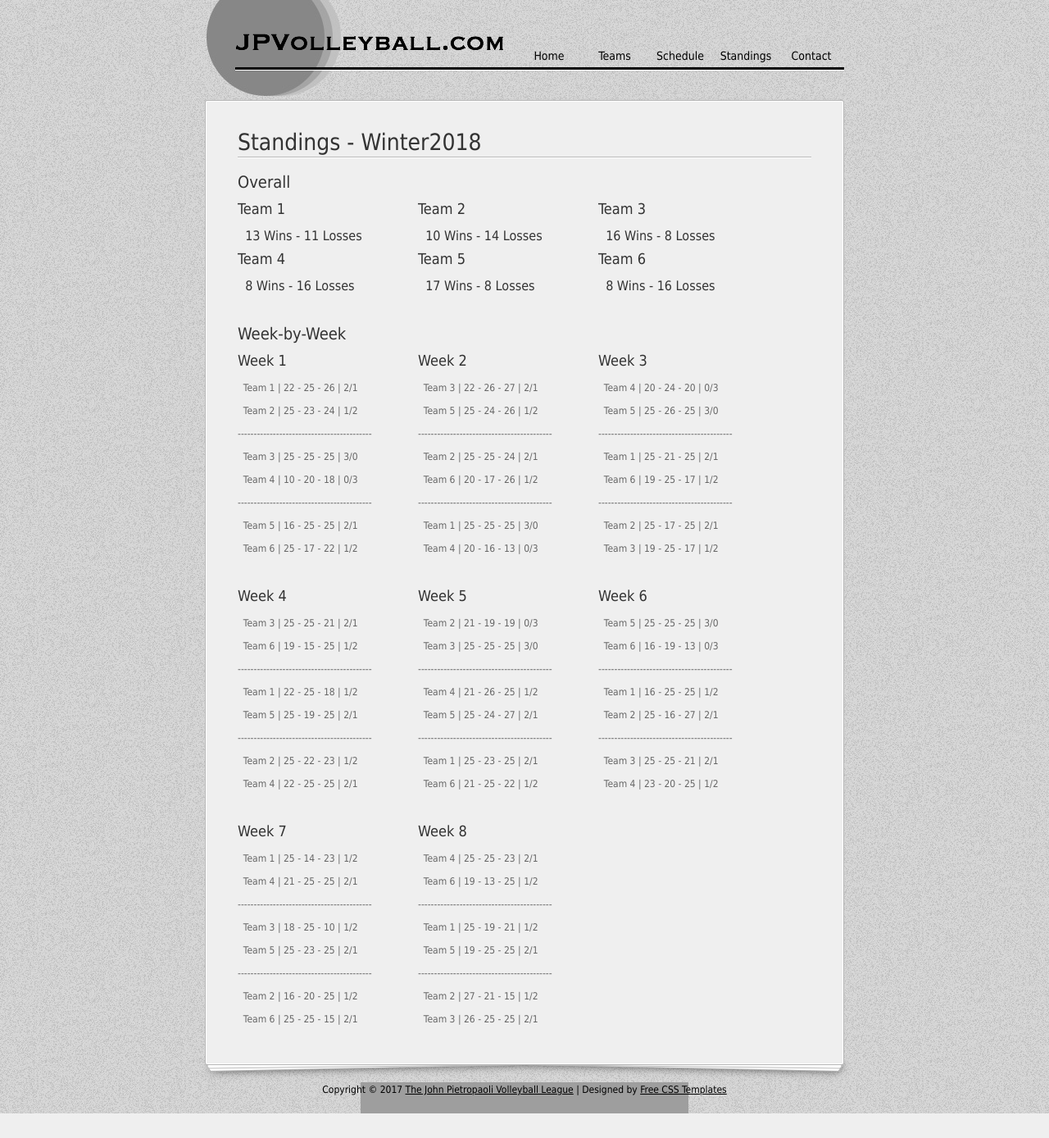
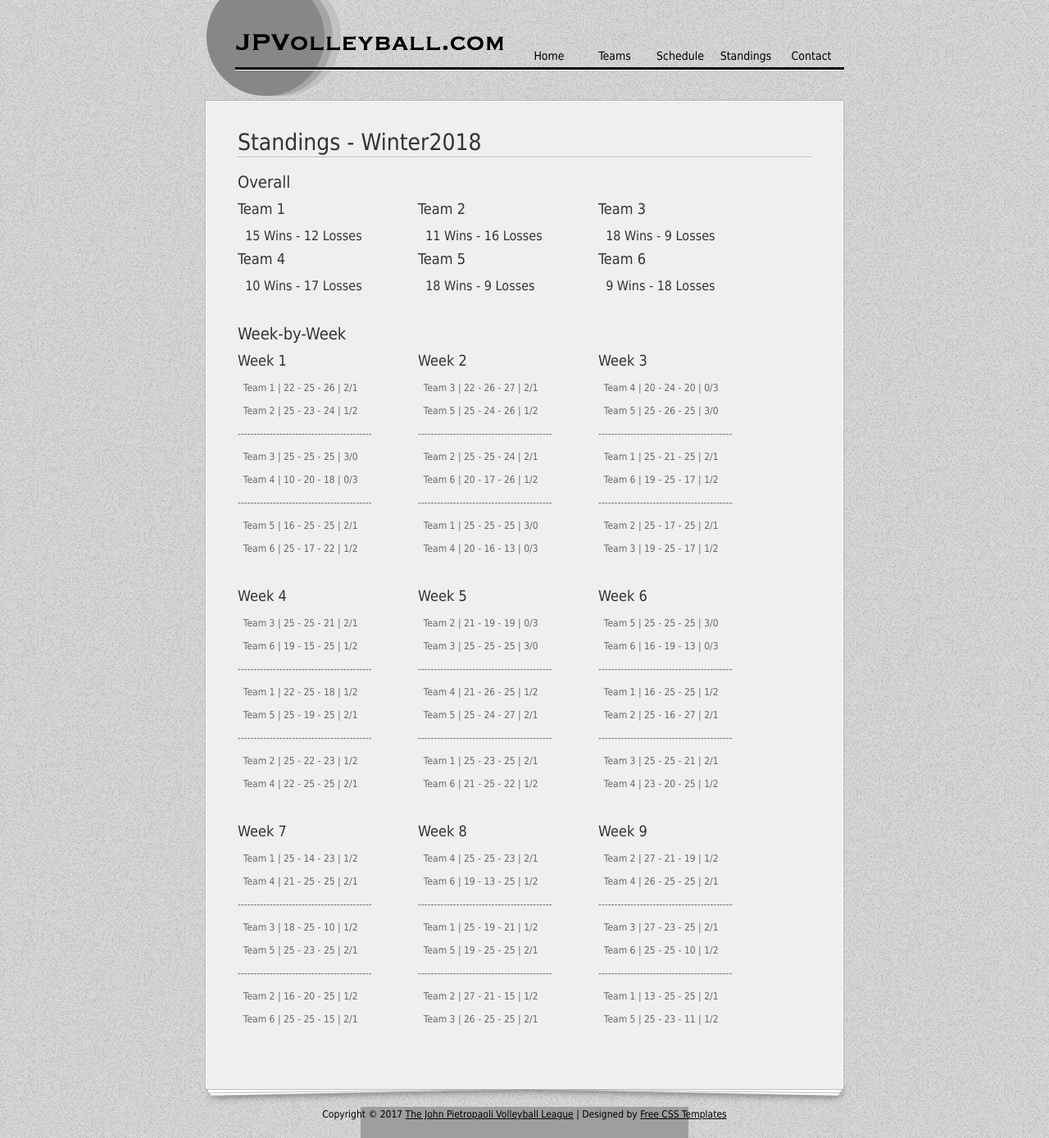
Before and after one commit to PyDrew/jpvolleyball, a Flask app: page /standings in a window 1280 px wide. Shown: the whole page at 82% size. Before the commit the page ends 1358 px from the top, so only its background shows below. Run offline with Flask 2, Linux system fonts and the light colour scheme; some libraries are stand-ins or nearby versions; grey boxes are pictures that could not be loaded.

Commit message:
Update standings for Week 9

```diff
--- a/templates/standings.html
+++ b/templates/standings.html
@@ -5,27 +5,27 @@
           	<h3>Overall</h3>
             <div class="col_w220 float_l">
               <h4>Team 1</h4>
-              <h5>&nbsp;&nbsp;13 Wins - 11 Losses</h5>
+              <h5>&nbsp;&nbsp;15 Wins - 12 Losses</h5>
             </div>
             <div class="col_w220 float_l">
               <h4>Team 2</h4>
-              <h5>&nbsp;&nbsp;10 Wins - 14 Losses</h5>
+              <h5>&nbsp;&nbsp;11 Wins - 16 Losses</h5>
             </div>
             <div class="col_w220 float_l">
               <h4>Team 3</h4>
-              <h5>&nbsp;&nbsp;16 Wins - 8 Losses</h5>
+              <h5>&nbsp;&nbsp;18 Wins - 9 Losses</h5>
             </div>
             <div class="col_w220 float_l">
               <h4>Team 4</h4>
-              <h5>&nbsp;&nbsp;8 Wins - 16 Losses</h5>
+              <h5>&nbsp;&nbsp;10 Wins - 17 Losses</h5>
             </div>
             <div class="col_w220 float_l">
               <h4>Team 5</h4>
-              <h5>&nbsp;&nbsp;17 Wins - 8 Losses</h5>
+              <h5>&nbsp;&nbsp;18 Wins - 9 Losses</h5>
             </div>
             <div class="col_w220 float_l">
               <h4>Team 6</h4>
-              <h5>&nbsp;&nbsp;8 Wins - 16 Losses</h5>
+              <h5>&nbsp;&nbsp;9 Wins - 18 Losses</h5>
             </div>
 <!--
             <div class="col_w220 float_l">
@@ -125,19 +125,19 @@
               <p>&nbsp;&nbsp;Team 2&nbsp;|&nbsp;27 - 21 - 15&nbsp;|&nbsp;1/2</p>
               <p>&nbsp;&nbsp;Team 3&nbsp;|&nbsp;26 - 25 - 25&nbsp;|&nbsp;2/1</p>
             </div>
-<!--
             <div class="col_w220 float_l">
             <h4>Week 9</h4>
-              <p>&nbsp;&nbsp;Team 4&nbsp;|&nbsp;25 - 17 - 25&nbsp;|&nbsp;2/1</p>
-              <p>&nbsp;&nbsp;Team 6&nbsp;|&nbsp;21 - 25 - 21&nbsp;|&nbsp;1/2</p>
+              <p>&nbsp;&nbsp;Team 2&nbsp;|&nbsp;27 - 21 - 19&nbsp;|&nbsp;1/2</p>
+              <p>&nbsp;&nbsp;Team 4&nbsp;|&nbsp;26 - 25 - 25&nbsp;|&nbsp;2/1</p>
               <p>------------------------------------------</p>
-              <p>&nbsp;&nbsp;Team 5&nbsp;|&nbsp;25 - 25 - 25&nbsp;|&nbsp;3/0</p>
-              <p>&nbsp;&nbsp;Team 7&nbsp;|&nbsp;15 - 13 - 16&nbsp;|&nbsp;0/3</p>
+              <p>&nbsp;&nbsp;Team 3&nbsp;|&nbsp;27 - 23 - 25&nbsp;|&nbsp;2/1</p>
+              <p>&nbsp;&nbsp;Team 6&nbsp;|&nbsp;25 - 25 - 10&nbsp;|&nbsp;1/2</p>
               <p>------------------------------------------</p>
-              <p>&nbsp;&nbsp;Team 1&nbsp;|&nbsp;16 - 25 - 16&nbsp;|&nbsp;0/3</p>
-              <p>&nbsp;&nbsp;Team 2&nbsp;|&nbsp;25 - 27 - 25&nbsp;|&nbsp;3/0</p>
+              <p>&nbsp;&nbsp;Team 1&nbsp;|&nbsp;13 - 25 - 25&nbsp;|&nbsp;2/1</p>
+              <p>&nbsp;&nbsp;Team 5&nbsp;|&nbsp;25 - 23 - 11&nbsp;|&nbsp;1/2</p>
             </div>
            <div class="cleaner h30"></div>
+<!--
            <div class="col_w220 float_l">
             <h4>Week 10</h4>
               <p>&nbsp;&nbsp;Team 2&nbsp;|&nbsp;21 - 25 - 27&nbsp;|&nbsp;2/1</p>
```
